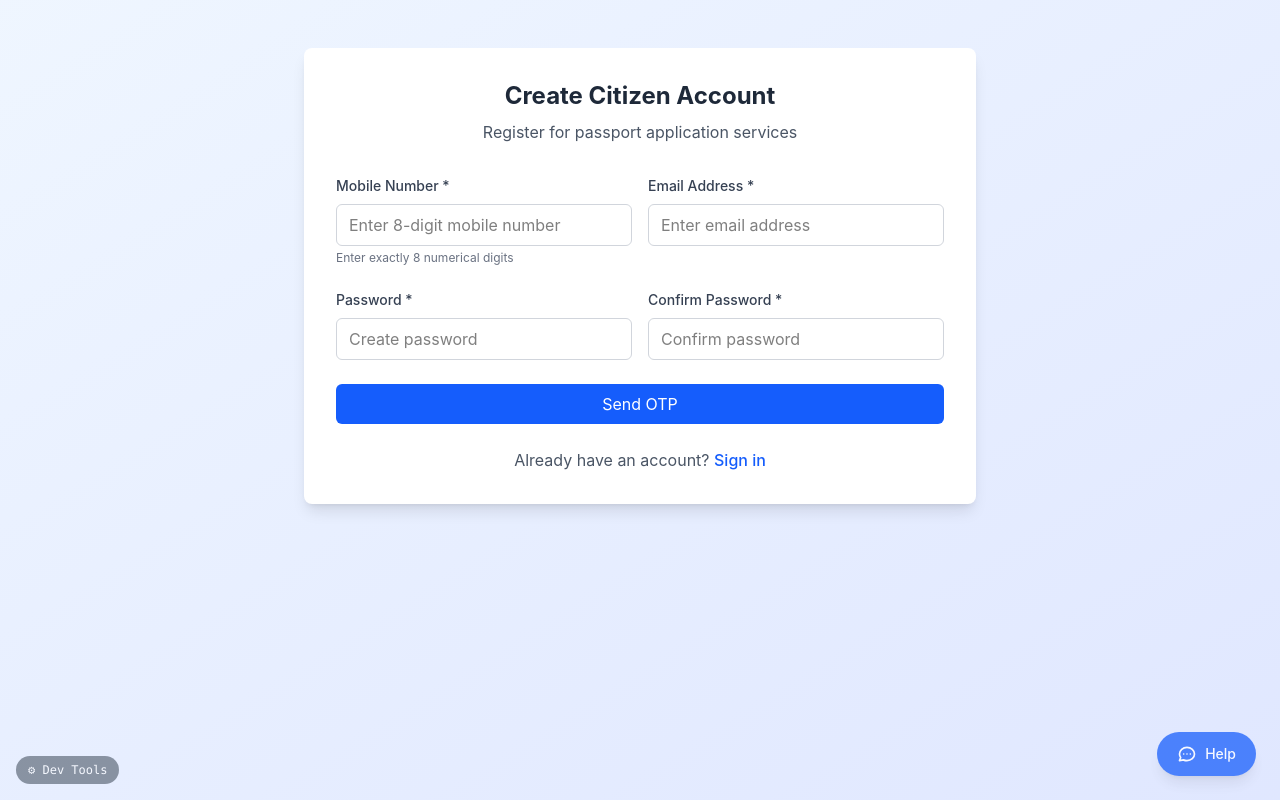
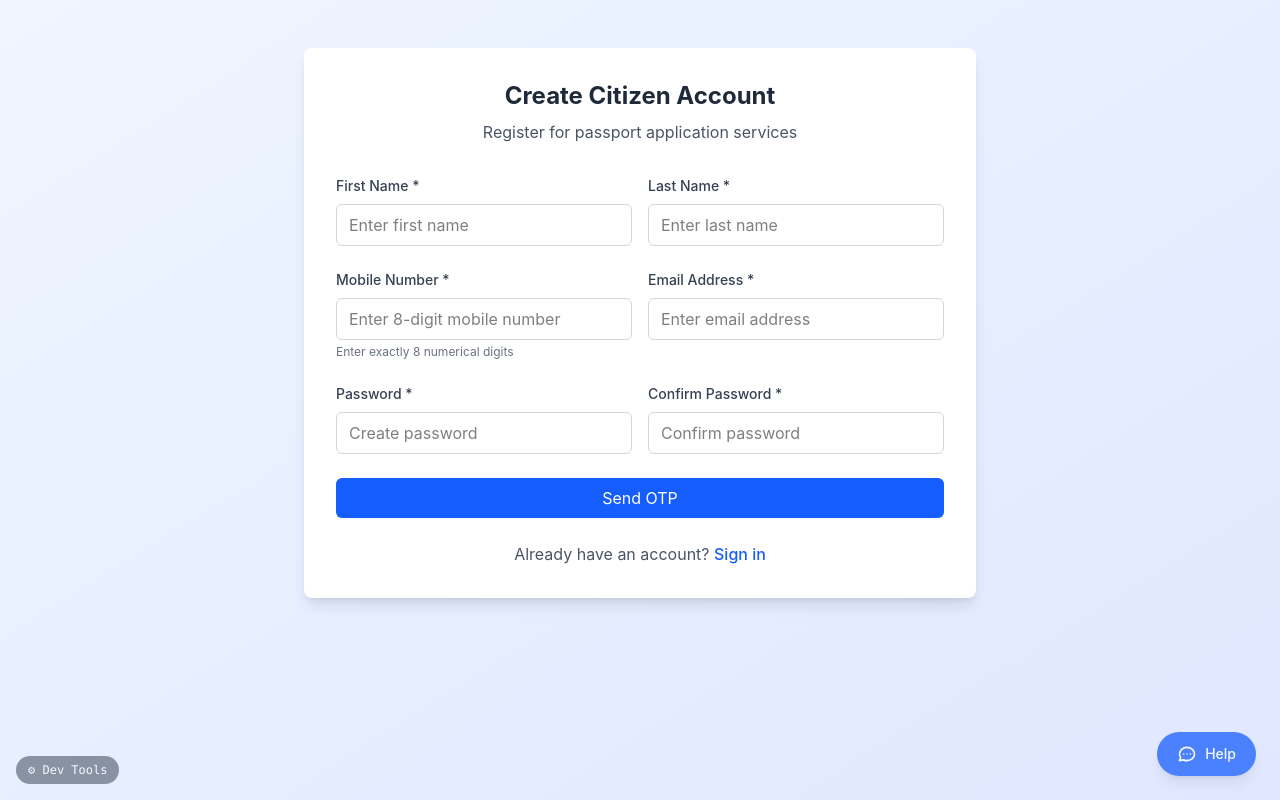
Before and after one commit to Safi-Aridi/Software-Eng-Capstone-Project, a React (Vite) app in the folder frontend/: page /signup in a window 1280 px wide. Built offline with nearby package versions, Linux system fonts and the light colour scheme.

Commit message:
fixed OTP error

```diff
--- a/frontend/src/pages/CitizenSignupPage.tsx
+++ b/frontend/src/pages/CitizenSignupPage.tsx
@@ -15,6 +15,8 @@ const formatCountdown = (totalSec: number): string => {
 
 const CitizenSignupPage = () => {
   const [formData, setFormData] = useState({
+    firstName: "",
+    lastName: "",
     mobileNumber: "",
     email: "",
     password: "",
@@ -24,6 +26,7 @@ const CitizenSignupPage = () => {
   const [error, setError] = useState("");
   const [isLoading, setIsLoading] = useState(false);
   const [step, setStep] = useState<Step>("FORM");
+
   const navigate = useNavigate();
 
   const handleInputChange = (e: React.ChangeEvent<HTMLInputElement>) => {
@@ -39,7 +42,10 @@ const CitizenSignupPage = () => {
       return;
     }
 
-    setFormData((prev) => ({ ...prev, [name]: value }));
+    setFormData((prev) => ({
+      ...prev,
+      [name]: value,
+    }));
   };
 
   const handleFormSubmit = (e: React.FormEvent) => {
@@ -47,6 +53,8 @@ const CitizenSignupPage = () => {
     setError("");
 
     if (
+      !formData.firstName ||
+      !formData.lastName ||
       !formData.mobileNumber ||
       !formData.email ||
       !formData.password ||
@@ -72,15 +80,19 @@ const CitizenSignupPage = () => {
 
   const handleOtpSuccess = async () => {
     setIsLoading(true);
+    setError("");
+
     try {
-      await authService.register({
-        mobileNumber: formData.mobileNumber,
-        email: formData.email,
-        password: formData.password,
-      });
+  await authService.register({
+  first_name: formData.firstName,
+  last_name: formData.lastName,
+  phone: formData.mobileNumber,
+  email: formData.email,
+  password: formData.password,
+});
 
       alert(
-        "Account created successfully! Please complete identity verification to use passport services.",
+        "Account created successfully! Please complete identity verification to use passport services."
       );
 
       navigate("/identity-verification");
@@ -106,6 +118,7 @@ const CitizenSignupPage = () => {
             <h1 className="text-2xl font-bold text-gray-800 mb-2">
               Create Citizen Account
             </h1>
+
             <p className="text-gray-600">
               {step === "FORM"
                 ? "Register for passport application services"
@@ -115,6 +128,36 @@ const CitizenSignupPage = () => {
 
           {step === "FORM" && (
             <form onSubmit={handleFormSubmit} className="space-y-6">
+              <div className="grid grid-cols-1 md:grid-cols-2 gap-4">
+                <div>
+                  <label className="block text-sm font-medium text-gray-700 mb-2">
+                    First Name *
+                  </label>
+                  <input
+                    type="text"
+                    name="firstName"
+                    value={formData.firstName}
+                    onChange={handleInputChange}
+                    className="w-full px-3 py-2 border border-gray-300 rounded-md focus:outline-none focus:ring-2 focus:ring-blue-500 focus:border-transparent"
+                    placeholder="Enter first name"
+                  />
+                </div>
+
+                <div>
+                  <label className="block text-sm font-medium text-gray-700 mb-2">
+                    Last Name *
+                  </label>
+                  <input
+                    type="text"
+                    name="lastName"
+                    value={formData.lastName}
+                    onChange={handleInputChange}
+                    className="w-full px-3 py-2 border border-gray-300 rounded-md focus:outline-none focus:ring-2 focus:ring-blue-500 focus:border-transparent"
+                    placeholder="Enter last name"
+                  />
+                </div>
+              </div>
+
               <div className="grid grid-cols-1 md:grid-cols-2 gap-4">
                 <div>
                   <label className="block text-sm font-medium text-gray-700 mb-2">
@@ -232,10 +275,11 @@ const OtpStep = ({
   isSubmitting,
 }: OtpStepProps) => {
   const [digits, setDigits] = useState<string[]>(() =>
-    Array(OTP_LENGTH).fill(""),
+    Array(OTP_LENGTH).fill("")
   );
+
   const [secondsLeft, setSecondsLeft] = useState(OTP_DURATION_SEC);
-  const [errorMsg, setErrorMsg] = useState<string>("");
+  const [errorMsg, setErrorMsg] = useState("");
   const [errorKind, setErrorKind] = useState<
     "INVALID" | "EXPIRED" | "LOCKED" | null
   >(null);
@@ -270,6 +314,7 @@ const OtpStep = ({
     if (submittedRef.current) return;
 
     submittedRef.current = true;
+
     const result = authService.validateOtp(mobile, entered);
 
     if (result === "SUCCESS") {
@@ -315,7 +360,7 @@ const OtpStep = ({
       }
 
       if (next.every((d) => d.length === 1)) {
-        submit(next.join(""));
+        setTimeout(() => submit(next.join("")), 0);
       }
 
       return next;
@@ -324,7 +369,7 @@ const OtpStep = ({
 
   const handleKeyDown = (
     idx: number,
-    e: React.KeyboardEvent<HTMLInputElement>,
+    e: React.KeyboardEvent<HTMLInputElement>
   ) => {
     if (e.key === "Backspace") {
       if (digits[idx]) {
@@ -335,6 +380,7 @@ const OtpStep = ({
         });
       } else if (idx > 0) {
         inputsRef.current[idx - 1]?.focus();
+
         setDigits((prev) => {
           const next = [...prev];
           next[idx - 1] = "";
--- a/frontend/src/services/authService.ts
+++ b/frontend/src/services/authService.ts
@@ -7,14 +7,12 @@ export type AccountStatus =
   | "ACTIVE"
   | "LOCKED";
 
-// Persisted record in the npis_users array
 export interface StoredUser {
   userId: string;
   email: string;
   password: string;
   fullName: string;
   mobileNumber: string;
-  // FR-05.1 — single source of truth for failed-attempt + lock state
   failedLoginAttempts?: number;
   isLocked?: boolean;
   lockedAt?: number | null;
@@ -51,24 +49,48 @@ export interface AuthorizedStoredUser {
   role: "mukhtar" | "officer";
 }
 
+export interface RegisterData {
+  email: string;
+  password: string;
+
+  first_name?: string;
+  last_name?: string;
+  phone?: string;
+
+  // Kept for compatibility with older frontend code
+  firstName?: string;
+  lastName?: string;
+  Sphone?: string;
+  mobileNumber?: string;
+  fullName?: string;
+
+  role?: UserRole;
+}
+
 const SESSION_KEY = "npis_user";
 const USERS_KEY = "npis_users";
 const AUTHORIZED_USERS_KEY = "npis_authorized_users";
 
-// Real-API session keys (used when VITE_USE_MOCK_AUTH=false)
 const API_TOKEN_KEY = "npis_token";
 const API_SESSION_KEY = "npis_session";
 
 const USE_MOCK_AUTH =
   (import.meta.env.VITE_USE_MOCK_AUTH ?? "true") !== "false";
+
 const API_BASE_URL =
   import.meta.env.VITE_API_BASE_URL || "http://localhost:5000/api";
 
 interface ApiUser {
-  id: string;
+  id?: string;
+  user_id?: string;
   email: string;
   role: UserRole;
   fullName?: string | null;
+  full_name?: string | null;
+  firstName?: string | null;
+  lastName?: string | null;
+  first_name?: string | null;
+  last_name?: string | null;
 }
 
 interface ApiLoginSuccess {
@@ -85,29 +107,69 @@ interface ApiLoginError {
   lockedUntil?: string;
 }
 
+const normalizeRegisterData = (data: RegisterData) => {
+  const firstName = (data.first_name ?? data.firstName ?? "").trim();
+  const lastName = (data.last_name ?? data.lastName ?? "").trim();
+
+  const phone = (
+    data.phone ??
+    data.Sphone ??
+    data.mobileNumber ??
+    ""
+  ).trim();
+
+  const fullName =
+    data.fullName?.trim() || `${firstName} ${lastName}`.trim();
+
+  return {
+    firstName,
+    lastName,
+    phone,
+    fullName,
+  };
+};
+
+const getApiUserId = (user: ApiUser): string => {
+  return user.id || user.user_id || "";
+};
+
+const getApiFullName = (user: ApiUser): string => {
+  if (user.fullName) return user.fullName;
+  if (user.full_name) return user.full_name;
+
+  const firstName = user.first_name || user.firstName || "";
+  const lastName = user.last_name || user.lastName || "";
+
+  return `${firstName} ${lastName}`.trim();
+};
+
 const sessionRecordFromApi = (token: string, user: ApiUser): MockUser => ({
   token,
   role: user.role,
   accountStatus: "ACTIVE",
   user: {
-    id: user.id,
-    fullName: user.fullName || "",
+    id: getApiUserId(user),
+    fullName: getApiFullName(user),
     email: user.email,
   },
 });
 
 const persistApiSession = (token: string, user: ApiUser): MockUser => {
+  const fullName = getApiFullName(user);
+  const userId = getApiUserId(user);
+
   localStorage.setItem(API_TOKEN_KEY, token);
   localStorage.setItem(
     API_SESSION_KEY,
     JSON.stringify({
-      userId: user.id,
+      userId,
       email: user.email,
       role: user.role,
-      fullName: user.fullName || "",
+      fullName,
       isAuthenticated: true,
     }),
   );
+
   return sessionRecordFromApi(token, user);
 };
 
@@ -121,11 +183,14 @@ const apiLogin = async (
       headers: { "Content-Type": "application/json" },
       body: JSON.stringify({ email, password }),
     });
+
     const body = (await res.json().catch(() => ({}))) as
       | ApiLoginSuccess
       | ApiLoginError;
+
     if (!res.ok) {
       const err = body as ApiLoginError;
+
       return {
         success: false,
         message: err.message || "Invalid credentials",
@@ -135,8 +200,10 @@ const apiLogin = async (
         ...(err.isLocked && { lockedUserId: email }),
       };
     }
+
     const ok = body as ApiLoginSuccess;
     const mockUser = persistApiSession(ok.token, ok.user);
+
     return {
       success: true,
       message: "Login successful",
@@ -156,32 +223,30 @@ const apiLogin = async (
   }
 };
 
-const apiRegister = async (data: {
-  email: string;
-  password: string;
-  fullName?: string;
-  mobileNumber?: string;
-  role?: UserRole;
-}): Promise<MockUser> => {
+const apiRegister = async (data: RegisterData): Promise<MockUser> => {
+  const { firstName, lastName, phone } = normalizeRegisterData(data);
+
   const res = await fetch(`${API_BASE_URL}/auth/register`, {
     method: "POST",
     headers: { "Content-Type": "application/json" },
     body: JSON.stringify({
+      firstName,
+      lastName,
+      phone,
       email: data.email,
       password: data.password,
-      fullName: data.fullName,
-      mobile: data.mobileNumber,
       role: data.role ?? "citizen",
     }),
   });
+
   const body = (await res.json().catch(() => ({}))) as
     | ApiLoginSuccess
     | ApiLoginError;
+
   if (!res.ok) {
-    throw new Error(
-      (body as ApiLoginError).message || "Registration failed",
-    );
+    throw new Error((body as ApiLoginError).message || "Registration failed");
   }
+
   const ok = body as ApiLoginSuccess;
   return persistApiSession(ok.token, ok.user);
 };
@@ -189,15 +254,15 @@ const apiRegister = async (data: {
 const apiLogout = async (): Promise<void> => {
   try {
     const token = localStorage.getItem(API_TOKEN_KEY);
+
     await fetch(`${API_BASE_URL}/auth/logout`, {
       method: "POST",
-      headers: token
-        ? { Authorization: `Bearer ${token}` }
-        : undefined,
+      headers: token ? { Authorization: `Bearer ${token}` } : undefined,
     });
   } catch {
-    // ignore — stateless logout
+    // ignore stateless logout errors
   }
+
   localStorage.removeItem(API_TOKEN_KEY);
   localStorage.removeItem(API_SESSION_KEY);
 };
@@ -205,6 +270,7 @@ const apiLogout = async (): Promise<void> => {
 const readApiSession = (): MockUser | null => {
   const stored = localStorage.getItem(API_SESSION_KEY);
   if (!stored) return null;
+
   try {
     const s = JSON.parse(stored) as {
       userId: string;
@@ -212,7 +278,9 @@ const readApiSession = (): MockUser | null => {
       role: UserRole;
       fullName: string;
     };
+
     const token = localStorage.getItem(API_TOKEN_KEY) || "";
+
     return {
       token,
       role: s.role,
@@ -228,12 +296,12 @@ const readApiSession = (): MockUser | null => {
   }
 };
 
-// FR-05.1 — account lockout after 3 failed login attempts; auto-unlock after 15 minutes
 const LOCK_DURATION_MS = 15 * 60 * 1000;
 const MAX_LOGIN_ATTEMPTS = 3;
 
 const OTP_TTL_MS = 5 * 60 * 1000;
 const OTP_MAX_ATTEMPTS = 3;
+
 const otpKey = (mobile: string) => `otp_${mobile}`;
 
 interface OtpRecord {
@@ -245,6 +313,7 @@ interface OtpRecord {
 const readOtp = (mobile: string): OtpRecord | null => {
   const raw = localStorage.getItem(otpKey(mobile));
   if (!raw) return null;
+
   try {
     return JSON.parse(raw) as OtpRecord;
   } catch {
@@ -269,7 +338,6 @@ const getAuthorizedUsers = (): AuthorizedStoredUser[] => {
 const kycStatusKey = (userId: string) => `kyc_status_${userId}`;
 const identityDataKey = (userId: string) => `identity_data_${userId}`;
 
-// Maps raw kycStatus strings (including seed-specific variants) to AccountStatus
 const resolveAccountStatus = (raw: string): AccountStatus => {
   switch (raw) {
     case "IDENTITY_VERIFIED":
@@ -295,26 +363,22 @@ const getUsers = (): StoredUser[] => {
   }
 };
 
-// Persists a single mutated user back into the npis_users array.
-// All lock/failed-attempt state lives on the user record itself, so this
-// is the single write path for that state.
 const writeUser = (updated: StoredUser): void => {
   const users = getUsers();
   const idx = users.findIndex((u) => u.userId === updated.userId);
+
   if (idx < 0) return;
+
   users[idx] = updated;
   localStorage.setItem(USERS_KEY, JSON.stringify(users));
 };
 
-// Returns true if the user's lock has expired (15 minutes since lockedAt).
-// Pure check — does not mutate.
 const lockHasExpired = (user: StoredUser): boolean => {
   if (!user.isLocked || !user.lockedAt) return false;
   return Date.now() - user.lockedAt >= LOCK_DURATION_MS;
 };
 
 export const authService = {
-  // FR-02 — Citizen login
   login: async (
     identifier: string,
     password: string,
@@ -323,22 +387,18 @@ export const authService = {
     return authService.loginCitizen(identifier, password);
   },
 
-  // FR-03 — Citizen registration
-  register: async (data: {
-    mobileNumber: string;
-    email: string;
-    password: string;
-    fullName?: string;
-  }): Promise<MockUser> => {
-    if (!USE_MOCK_AUTH)
+  register: async (data: RegisterData): Promise<MockUser> => {
+    if (!USE_MOCK_AUTH) {
       return apiRegister({ ...data, role: "citizen" });
+    }
+
     return authService.registerCitizen(data);
   },
 
-  // Returns the role of the currently authenticated user in uppercase, matching backend convention
   getUserRole: (): "CITIZEN" | "MUKHTAR" | "OFFICER" | null => {
     const user = authService.getCurrentUser();
     if (!user) return null;
+
     switch (user.role) {
       case "citizen":
         return "CITIZEN";
@@ -363,6 +423,7 @@ export const authService = {
     }
 
     const users = getUsers();
+
     const matched = users.find(
       (u) => u.email === identifier || u.mobileNumber === identifier,
     );
@@ -378,7 +439,6 @@ export const authService = {
       };
     }
 
-    // FR-05.1 — auto-unlock if the 15-minute window has elapsed
     if (matched.isLocked && lockHasExpired(matched)) {
       matched.isLocked = false;
       matched.lockedAt = null;
@@ -386,7 +446,6 @@ export const authService = {
       writeUser(matched);
     }
 
-    // FR-05.1 — short-circuit if still locked, regardless of password
     if (matched.isLocked) {
       return {
         success: false,
@@ -400,11 +459,14 @@ export const authService = {
 
     if (matched.password !== password) {
       const next = (matched.failedLoginAttempts ?? 0) + 1;
+
       matched.failedLoginAttempts = next;
+
       if (next >= MAX_LOGIN_ATTEMPTS) {
         matched.isLocked = true;
         matched.lockedAt = Date.now();
       }
+
       writeUser(matched);
 
       if (matched.isLocked) {
@@ -417,17 +479,20 @@ export const authService = {
           lockedUserId: matched.userId,
         };
       }
+
       const remaining = MAX_LOGIN_ATTEMPTS - next;
+
       return {
         success: false,
-        message: `Invalid credentials. ${remaining} attempt${remaining === 1 ? "" : "s"} remaining before your account is locked.`,
+        message: `Invalid credentials. ${remaining} attempt${
+          remaining === 1 ? "" : "s"
+        } remaining before your account is locked.`,
         failedAttempts: next,
         remainingAttempts: remaining,
         isLocked: false,
       };
     }
 
-    // Success — reset failed-attempt counter on the user record
     matched.failedLoginAttempts = 0;
     matched.lockedAt = null;
     writeUser(matched);
@@ -435,6 +500,7 @@ export const authService = {
     const rawStatus =
       localStorage.getItem(kycStatusKey(matched.userId)) ||
       "NO_IDENTITY_VERIFICATION";
+
     const accountStatus = resolveAccountStatus(rawStatus);
 
     const mockUser: MockUser = {
@@ -450,6 +516,7 @@ export const authService = {
     };
 
     localStorage.setItem(SESSION_KEY, JSON.stringify(mockUser));
+
     return {
       success: true,
       message: "Login successful",
@@ -460,17 +527,15 @@ export const authService = {
     };
   },
 
-  registerCitizen: (data: {
-    mobileNumber: string;
-    email: string;
-    password: string;
-    fullName?: string;
-  }): MockUser => {
+  registerCitizen: (data: RegisterData): MockUser => {
     const users = getUsers();
 
+    const { fullName, phone } = normalizeRegisterData(data);
+
     const existing = users.find(
-      (u) => u.email === data.email || u.mobileNumber === data.mobileNumber,
+      (u) => u.email === data.email || u.mobileNumber === phone,
     );
+
     if (existing) {
       throw new Error(
         "An account with this email or mobile number already exists.",
@@ -478,12 +543,16 @@ export const authService = {
     }
 
     const userId = "user_" + Date.now();
+
     const newUser: StoredUser = {
       userId,
       email: data.email,
       password: data.password,
-      fullName: data.fullName || "",
-      mobileNumber: data.mobileNumber,
+      fullName,
+      mobileNumber: phone,
+      failedLoginAttempts: 0,
+      isLocked: false,
+      lockedAt: null,
     };
 
     users.push(newUser);
@@ -503,6 +572,7 @@ export const authService = {
     };
 
     localStorage.setItem(SESSION_KEY, JSON.stringify(mockUser));
+
     return mockUser;
   },
 
@@ -516,6 +586,7 @@ export const authService = {
 
     if (!USE_MOCK_AUTH) {
       let res: Response;
+
       try {
         res = await fetch(`${API_BASE_URL}/auth/login`, {
           method: "POST",
@@ -525,19 +596,23 @@ export const authService = {
       } catch {
         throw new Error("Unable to reach authentication server");
       }
+
       const body = (await res.json().catch(() => ({}))) as
         | ApiLoginSuccess
         | ApiLoginError;
+
       if (!res.ok) {
         throw new Error(
           (body as ApiLoginError).message || "Invalid credentials",
         );
       }
+
       const ok = body as ApiLoginSuccess;
       return persistApiSession(ok.token, ok.user);
     }
 
     const users = getAuthorizedUsers();
+
     const found = users.find(
       (u) => u.email === identifier && u.password === password,
     );
@@ -560,6 +635,7 @@ export const authService = {
     };
 
     localStorage.setItem(SESSION_KEY, JSON.stringify(mockUser));
+
     return mockUser;
   },
 
@@ -568,8 +644,10 @@ export const authService = {
       const api = readApiSession();
       if (api) return api;
     }
+
     const stored = localStorage.getItem(SESSION_KEY);
     if (!stored) return null;
+
     try {
       return JSON.parse(stored);
     } catch {
@@ -577,11 +655,11 @@ export const authService = {
     }
   },
 
-  // Only removes the active session — other users' scoped data is preserved
   logout: (): void => {
     if (!USE_MOCK_AUTH) {
       void apiLogout();
     }
+
     localStorage.removeItem(SESSION_KEY);
   },
 
@@ -610,39 +688,50 @@ export const authService = {
     localStorage.setItem(SESSION_KEY, JSON.stringify(updatedUser));
   },
 
-  // Updates contact fields (email/mobile) on the user record AND active session.
-  // Returns false with a message if the new value collides with another account.
   updateContactInfo: (
     update: { email?: string; mobileNumber?: string },
   ): { success: boolean; message?: string } => {
     const currentUser = authService.getCurrentUser();
-    if (!currentUser) return { success: false, message: "Not authenticated" };
+
+    if (!currentUser) {
+      return { success: false, message: "Not authenticated" };
+    }
 
     const userId = currentUser.user.id;
     const users = getUsers();
     const idx = users.findIndex((u) => u.userId === userId);
-    if (idx < 0) return { success: false, message: "Account not found" };
+
+    if (idx < 0) {
+      return { success: false, message: "Account not found" };
+    }
 
     if (update.email !== undefined) {
       const collision = users.find(
         (u) => u.userId !== userId && u.email === update.email,
       );
-      if (collision)
+
+      if (collision) {
         return {
           success: false,
           message: "That email is already used by another account.",
         };
+      }
+
       users[idx].email = update.email;
     }
+
     if (update.mobileNumber !== undefined) {
       const collision = users.find(
         (u) => u.userId !== userId && u.mobileNumber === update.mobileNumber,
       );
-      if (collision)
+
+      if (collision) {
         return {
           success: false,
           message: "That mobile number is already used by another account.",
         };
+      }
+
       users[idx].mobileNumber = update.mobileNumber;
     }
 
@@ -658,7 +747,9 @@ export const authService = {
         }),
       },
     };
+
     localStorage.setItem(SESSION_KEY, JSON.stringify(updatedSession));
+
     return { success: true };
   },
 
@@ -675,6 +766,7 @@ export const authService = {
 
     const users = getUsers();
     const idx = users.findIndex((u) => u.userId === userId);
+
     if (idx >= 0) {
       users[idx].fullName = identityData.fullName;
       localStorage.setItem(USERS_KEY, JSON.stringify(users));
@@ -684,14 +776,19 @@ export const authService = {
 
     const updatedUser: MockUser = {
       ...currentUser,
-      user: { ...currentUser.user, fullName: identityData.fullName },
+      user: {
+        ...currentUser.user,
+        fullName: identityData.fullName,
+      },
     };
+
     localStorage.setItem(SESSION_KEY, JSON.stringify(updatedUser));
   },
 
   saveIdentityData: (identityData: unknown): void => {
     const currentUser = authService.getCurrentUser();
     if (!currentUser) return;
+
     localStorage.setItem(
       identityDataKey(currentUser.user.id),
       JSON.stringify(identityData),
@@ -701,8 +798,10 @@ export const authService = {
   getSavedIdentityData: (): Record<string, unknown> | null => {
     const currentUser = authService.getCurrentUser();
     if (!currentUser) return null;
+
     const saved = localStorage.getItem(identityDataKey(currentUser.user.id));
     if (!saved) return null;
+
     try {
       return JSON.parse(saved);
     } catch {
@@ -714,36 +813,42 @@ export const authService = {
     return authService.getSavedIdentityData();
   },
 
-  // FR-02 — Generate a 6-digit OTP for the given mobile number
-  // TODO: Replace with POST /api/otp/send — triggers real SMS via gateway
   generateOtp: (mobile: string): string => {
     const code = Math.floor(100000 + Math.random() * 900000).toString();
+
     writeOtp(mobile, {
       code,
       expiresAt: Date.now() + OTP_TTL_MS,
       attempts: 0,
     });
+
     console.log(`[DEV] OTP for ${mobile}: ${code}`);
+
     return code;
   },
 
-  // FR-02 — Validate an entered OTP for the given mobile number
-  // TODO: Replace with POST /api/otp/validate
   validateOtp: (mobile: string, entered: string): OtpResult => {
     const record = readOtp(mobile);
+
     if (!record) return "EXPIRED";
-
     if (record.attempts >= OTP_MAX_ATTEMPTS) return "LOCKED";
     if (Date.now() > record.expiresAt) return "EXPIRED";
 
     if (record.code !== entered) {
-      const updated: OtpRecord = { ...record, attempts: record.attempts + 1 };
+      const updated: OtpRecord = {
+        ...record,
+        attempts: record.attempts + 1,
+      };
+
       writeOtp(mobile, updated);
+
       if (updated.attempts >= OTP_MAX_ATTEMPTS) return "LOCKED";
+
       return "INVALID";
     }
 
     localStorage.removeItem(otpKey(mobile));
+
     return "SUCCESS";
   },
 
@@ -755,44 +860,50 @@ export const authService = {
     localStorage.removeItem(otpKey(mobile));
   },
 
-  // FR-05.1 — Lock the account on the user record itself
-  // TODO: POST /api/auth/lock — backend will own the lock state
   lockAccount: (userId: string): void => {
     const user = getUsers().find((u) => u.userId === userId);
+
     if (!user) return;
+
     user.isLocked = true;
     user.lockedAt = Date.now();
     user.failedLoginAttempts = MAX_LOGIN_ATTEMPTS;
+
     writeUser(user);
   },
 
-  // True if user.isLocked is set and the 15-minute window has not yet elapsed.
-  // Auto-unlocks on read only when an existing lock has expired — never
-  // touches counters for users that aren't locked.
   isAccountLocked: (userId: string): boolean => {
     const user = getUsers().find((u) => u.userId === userId);
+
     if (!user || !user.isLocked) return false;
+
     if (lockHasExpired(user)) {
       authService.unlockAccount(userId);
       return false;
     }
+
     return true;
   },
 
-  // FR-05.1 — Returns remaining lock time in milliseconds, or 0 if not locked
   getRemainingLockTime: (userId: string): number => {
     const user = getUsers().find((u) => u.userId === userId);
+
     if (!user || !user.isLocked || !user.lockedAt) return 0;
+
     const remaining = LOCK_DURATION_MS - (Date.now() - user.lockedAt);
+
     return remaining > 0 ? remaining : 0;
   },
 
   unlockAccount: (userId: string): void => {
     const user = getUsers().find((u) => u.userId === userId);
+
     if (!user) return;
+
     user.isLocked = false;
     user.lockedAt = null;
     user.failedLoginAttempts = 0;
+
     writeUser(user);
   },
 
@@ -801,15 +912,16 @@ export const authService = {
     return user?.failedLoginAttempts ?? 0;
   },
 
-  // Returns the userId of any account currently locked. Used by the login
-  // page to re-render the countdown panel after a refresh.
   getPendingLockUserId: (): string | null => {
     const locked = getUsers().find((u) => u.isLocked);
+
     if (!locked) return null;
+
     if (lockHasExpired(locked)) {
       authService.unlockAccount(locked.userId);
       return null;
     }
+
     return locked.userId;
   },
 };
```
